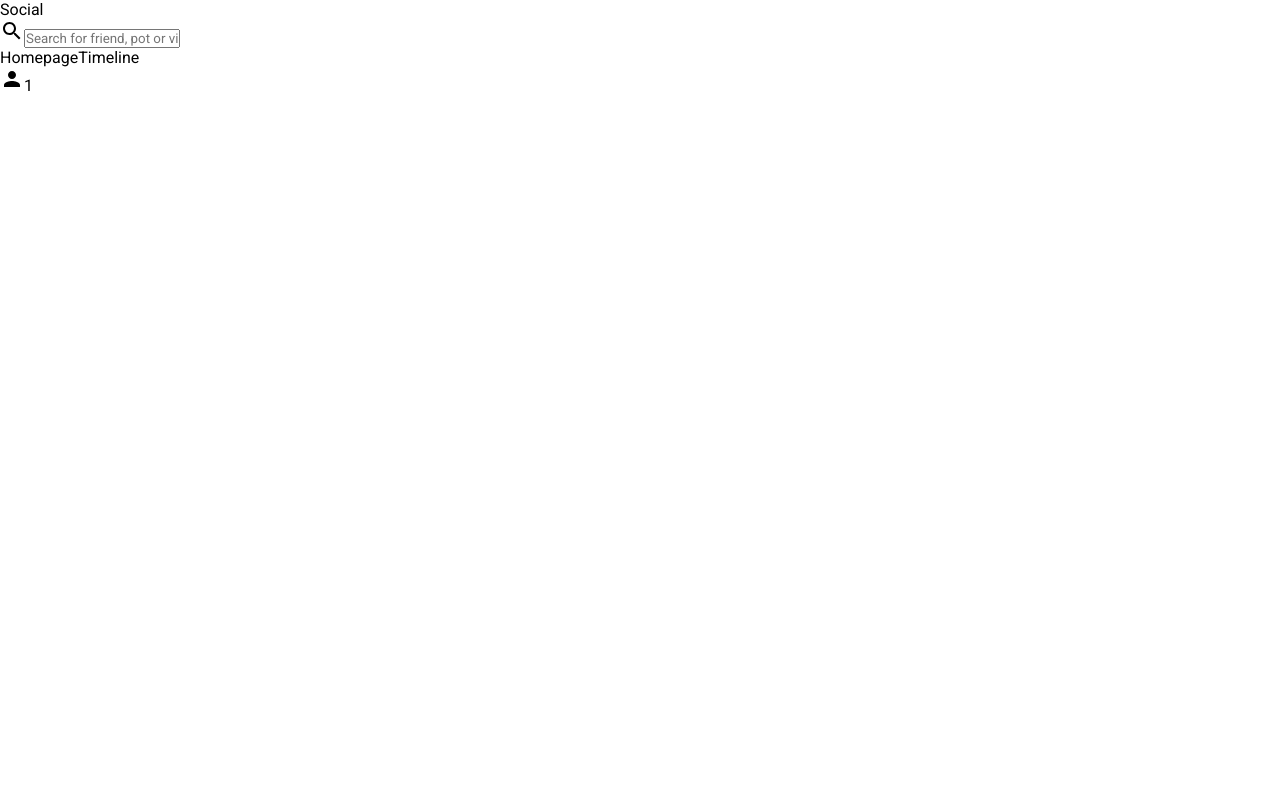
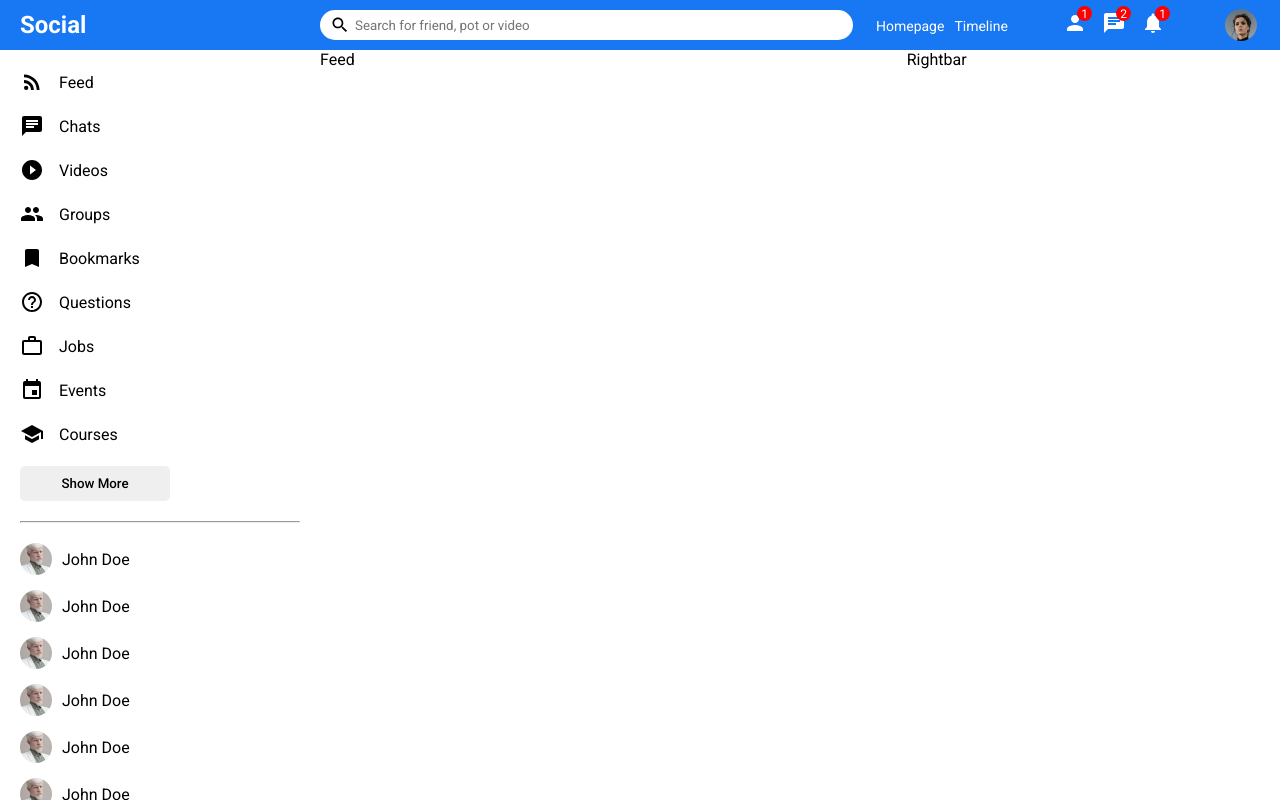
Before and after one commit to hamz-aa/react-projects, a React (Create React App) app in the folder social-media-app/: page / in a window 1280 px wide. Built offline with nearby package versions, Linux system fonts and the light colour scheme.

Commit message:
added more components

```diff
--- /dev/null
+++ b/social-media-app/src/components/feed/Feed.jsx
@@ -0,0 +1,5 @@
+import "./feed.css";
+
+export default function Feed() {
+  return <div className="feed">Feed</div>;
+}
--- /dev/null
+++ b/social-media-app/src/components/feed/feed.css
@@ -0,0 +1,3 @@
+.feed {
+  flex: 5.5;
+}
--- /dev/null
+++ b/social-media-app/src/components/rightbar/Rightbar.jsx
@@ -0,0 +1,5 @@
+import "./rightbar.css";
+
+export default function Rightbar() {
+  return <div className="rightbar">Rightbar</div>;
+}
--- /dev/null
+++ b/social-media-app/src/components/rightbar/rightbar.css
@@ -0,0 +1,3 @@
+.rightbar {
+  flex: 3.5;
+}
--- /dev/null
+++ b/social-media-app/src/components/sidebar/Sidebar.jsx
@@ -0,0 +1,111 @@
+import "./sidebar.css";
+import {
+  Bookmark,
+  Chat,
+  Event,
+  Group,
+  HelpOutline,
+  PlayCircleFilledOutlined,
+  RssFeed,
+  School,
+  WorkOutline,
+} from "@mui/icons-material";
+
+export default function Sidebar() {
+  return (
+    <div className="sidebar">
+      <div className="sidebar-wrapper">
+        <ul className="sidebar-list">
+          <li className="sidebar-list-item">
+            <RssFeed className="sidebar-icon" />
+            <span className="sidebar-list-item-text">Feed</span>
+          </li>
+          <li className="sidebar-list-item">
+            <Chat className="sidebar-icon" />
+            <span className="sidebar-list-item-text">Chats</span>
+          </li>
+          <li className="sidebar-list-item">
+            <PlayCircleFilledOutlined className="sidebar-icon" />
+            <span className="sidebar-list-item-text">Videos</span>
+          </li>
+          <li className="sidebar-list-item">
+            <Group className="sidebar-icon" />
+            <span className="sidebar-list-item-text">Groups</span>
+          </li>
+          <li className="sidebar-list-item">
+            <Bookmark className="sidebar-icon" />
+            <span className="sidebar-list-item-text">Bookmarks</span>
+          </li>
+          <li className="sidebar-list-item">
+            <HelpOutline className="sidebar-icon" />
+            <span className="sidebar-list-item-text">Questions</span>
+          </li>
+          <li className="sidebar-list-item">
+            <WorkOutline className="sidebar-icon" />
+            <span className="sidebar-list-item-text">Jobs</span>
+          </li>
+          <li className="sidebar-list-item">
+            <Event className="sidebar-icon" />
+            <span className="sidebar-list-item-text">Events</span>
+          </li>
+          <li className="sidebar-list-item">
+            <School className="sidebar-icon" />
+            <span className="sidebar-list-item-text">Courses</span>
+          </li>
+        </ul>
+        <button className="sidebar-button">Show More</button>
+        <hr className="sidebar-hr" />
+        <ul className="sidebar-friend-list">
+          <li className="sidebar-friend">
+            <img
+              className="sidebar-friend-img"
+              src="/assets/person/2.jpeg"
+              alt=""
+            />
+            <span className="sidebar-friend-name">John Doe</span>
+          </li>
+          <li className="sidebar-friend">
+            <img
+              className="sidebar-friend-img"
+              src="/assets/person/2.jpeg"
+              alt=""
+            />
+            <span className="sidebar-friend-name">John Doe</span>
+          </li>
+          <li className="sidebar-friend">
+            <img
+              className="sidebar-friend-img"
+              src="/assets/person/2.jpeg"
+              alt=""
+            />
+            <span className="sidebar-friend-name">John Doe</span>
+          </li>
+          <li className="sidebar-friend">
+            <img
+              className="sidebar-friend-img"
+              src="/assets/person/2.jpeg"
+              alt=""
+            />
+            <span className="sidebar-friend-name">John Doe</span>
+          </li>
+          <li className="sidebar-friend">
+            <img
+              className="sidebar-friend-img"
+              src="/assets/person/2.jpeg"
+              alt=""
+            />
+            <span className="sidebar-friend-name">John Doe</span>
+          </li>
+          <li className="sidebar-friend">
+            <img
+              className="sidebar-friend-img"
+              src="/assets/person/2.jpeg"
+              alt=""
+            />
+            <span className="sidebar-friend-name">John Doe</span>
+          </li>
+        </ul>
+      </div>
+    </div>
+  );
+}
--- /dev/null
+++ b/social-media-app/src/components/sidebar/sidebar.css
@@ -0,0 +1,69 @@
+.sidebar {
+  flex: 3;
+  height: calc(100vh - 50px);
+  overflow-y: scroll;
+}
+
+::-webkit-scrollbar {
+  width: 5px;
+}
+
+::-webkit-scrollbar-track {
+  background-color: #f1f1f1;
+}
+
+::-webkit-scrollbar-thumb {
+  background-color: rgb(179, 179, 179);
+}
+
+.sidebar-wrapper {
+  padding: 20px;
+}
+
+.sidebar-list {
+  padding: 0;
+  margin: 0;
+  list-style: none;
+}
+
+.sidebar-list-item {
+  display: flex;
+  align-items: center;
+  margin-bottom: 20px;
+}
+
+.sidebar-icon {
+  margin-right: 15px;
+}
+
+.sidebar-button {
+  width: 150px;
+  border: none;
+  padding: 10px;
+  border-radius: 5px;
+  font-weight: 500;
+}
+
+.sidebar-hr {
+  margin: 20px 0;
+}
+
+.sidebar-friend-list {
+  padding: 0;
+  margin: 0;
+  list-style: none;
+}
+
+.sidebar-friend {
+  display: flex;
+  align-items: center;
+  margin-bottom: 15px;
+}
+
+.sidebar-friend-img {
+  width: 32px;
+  height: 32px;
+  border-radius: 50%;
+  object-fit: cover;
+  margin-right: 10px;
+}
--- a/social-media-app/src/components/topbar/Topbar.jsx
+++ b/social-media-app/src/components/topbar/Topbar.jsx
@@ -1,5 +1,5 @@
 import "./topbar.css";
-import { Person, Search } from "@mui/icons-material";
+import { Person, Search, Chat, Notifications } from "@mui/icons-material";
 
 export default function Topbar() {
   return (
@@ -9,7 +9,7 @@ export default function Topbar() {
       </div>
       <div className="topbar-center">
         <div className="search-bar">
-          <Search />
+          <Search className="search-icon" />
           <input
             type="text"
             placeholder="Search for friend, pot or video"
@@ -27,7 +27,16 @@ export default function Topbar() {
             <Person />
             <span className="topbar-icon-badge">1</span>
           </div>
+          <div className="topbar-icon-item">
+            <Chat />
+            <span className="topbar-icon-badge">2</span>
+          </div>
+          <div className="topbar-icon-item">
+            <Notifications />
+            <span className="topbar-icon-badge">1</span>
+          </div>
         </div>
+        <img src="/assets/person/1.jpeg" alt="" className="topbar-img" />
       </div>
     </div>
   );
--- a/social-media-app/src/components/topbar/topbar.css
+++ b/social-media-app/src/components/topbar/topbar.css
@@ -0,0 +1,96 @@
+.topbar-container {
+  height: 50px;
+  width: 100%;
+  background-color: #1877f2;
+  display: flex;
+  align-items: center;
+  position: sticky;
+  top: 0;
+}
+
+.topbar-left {
+  flex: 3;
+}
+
+.topbar-center {
+  flex: 5;
+}
+
+.topbar-right {
+  flex: 4;
+  display: flex;
+  align-items: center;
+  justify-content: space-around;
+  color: white;
+}
+
+.topbar-link {
+  margin-right: 10px;
+  font-size: 14px;
+  cursor: pointer;
+}
+
+.topbar-icons {
+  display: flex;
+}
+
+.topbar-icon-item {
+  margin-right: 15px;
+  cursor: pointer;
+  position: relative;
+}
+
+.topbar-icon-badge {
+  width: 15px;
+  height: 15px;
+  background-color: red;
+  border-radius: 50%;
+  color: white;
+  position: absolute;
+  top: -5px;
+  right: -5px;
+  display: flex;
+  justify-content: center;
+  align-items: center;
+  font-size: 12px;
+}
+
+.topbar-img {
+  width: 32px;
+  height: 32px;
+  border-radius: 50%;
+  object-fit: cover;
+  cursor: pointer;
+}
+
+.logo {
+  font-size: 24px;
+  margin-left: 20px;
+  font-weight: bold;
+  color: white;
+  cursor: pointer;
+}
+
+.search-bar {
+  width: 100%;
+  height: 30px;
+  background-color: #fff;
+  border-radius: 30px;
+  display: flex;
+  align-items: center;
+}
+
+.search-icon {
+  font-size: 20px !important;
+  margin-left: 10px;
+}
+
+.search-input {
+  border: none;
+  width: 70%;
+  margin-left: 5px;
+}
+
+.search-input:focus {
+  outline: none;
+}
--- a/social-media-app/src/pages/home/Home.js
+++ /dev/null
@@ -1,5 +0,0 @@
-import Topbar from "../../components/topbar/Topbar";
-
-export default function Home() {
-  return <Topbar />;
-}
--- /dev/null
+++ b/social-media-app/src/pages/home/Home.jsx
@@ -0,0 +1,18 @@
+import Feed from "../../components/feed/Feed";
+import Rightbar from "../../components/rightbar/Rightbar";
+import Sidebar from "../../components/sidebar/Sidebar";
+import Topbar from "../../components/topbar/Topbar";
+import "./home.css";
+
+export default function Home() {
+  return (
+    <>
+      <Topbar />
+      <div className="home-container">
+        <Sidebar />
+        <Feed />
+        <Rightbar />
+      </div>
+    </>
+  );
+}
--- a/social-media-app/src/pages/home/home.css
+++ b/social-media-app/src/pages/home/home.css
@@ -0,0 +1,4 @@
+.home-container {
+  display: flex;
+  width: 100%;
+}
```
